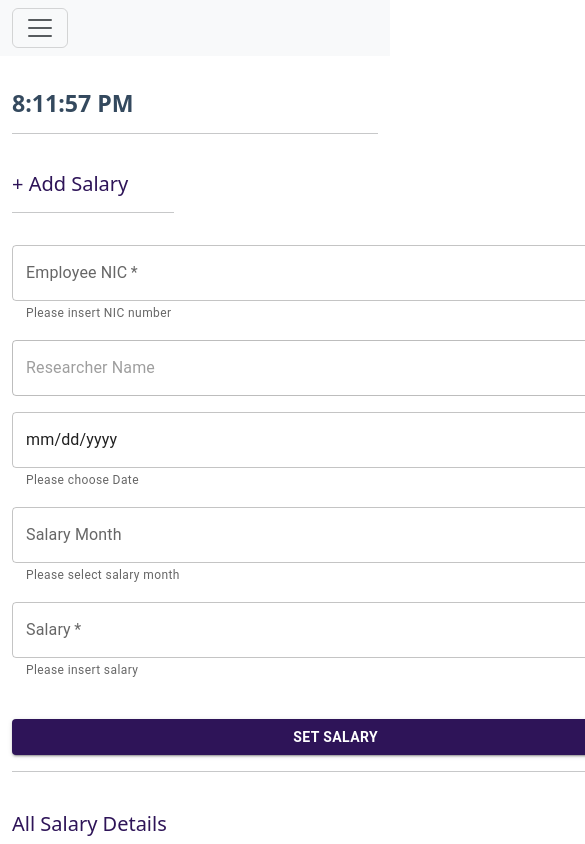
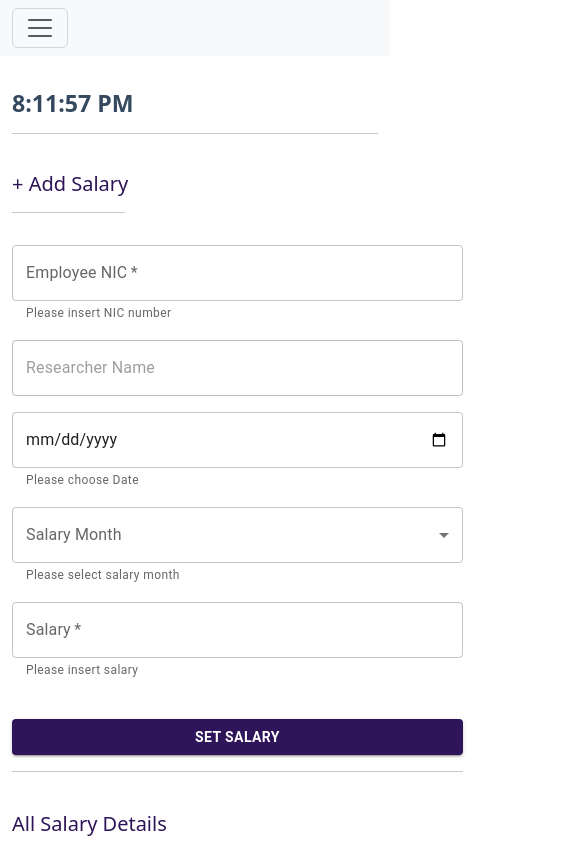
Before and after one commit to prashankulathunga/RFIAS, a React (Vite) app in the folder RFIAS_V0.1/: page /salary in a window 390 px wide. Shown: the top 844 px of the page, 585 px wide, since content can reach past the window. Built offline with nearby package versions, Linux system fonts and the light colour scheme.

Commit message:
completed design and responsive commit

```diff
--- a/RFIAS_V0.1/src/App.css
+++ b/RFIAS_V0.1/src/App.css
@@ -33,7 +33,7 @@
     margin-top: 36px;
     box-shadow: 2px 2px 6px gainsboro;
     border-radius: 2px;
-    border-color: gainsboro!important;
+    border-color: gainsboro !important;
 }
 
 .chart-text > h5 {
@@ -41,7 +41,8 @@
     font-weight: 500;
     color: #2E1458;
 }
-.chart-progess-text > h5{
+
+.chart-progess-text > h5 {
     margin: 38px 8px;
     font-weight: 650;
     color: #34495e;
@@ -142,36 +143,72 @@
     font-weight: 500;
     color: #2E1458;
 }
-.table-outer>.table {
+
+.table-outer > .table {
     overflow-x: auto;
 }
 
-.table-wrapper{
+.table-wrapper {
     overflow-x: auto;
+}
+
+.container {
+    max-width: 1536px;
+    margin-left: auto;
+    margin-right: auto;
+    padding-left: 0.5rem;
+    padding-right: 0.5rem;
 }
 
 
 
+/* ============== media query =============== */
 
+@media (max-width: 1536px) {
 
+    .container {
+        max-width: 1280px;
+    }
+}
 
+@media (max-width: 1280px) {
 
-
-
-
-
-
-
-
-
-
-
-/*
-@media screen and (max-width:1211px) {
-
-    .table-wrapper{
-        overflow-x: scroll;
+    .container {
+        max-width: 1024px;
     }
 
+}
 
-}*/
+@media (max-width: 1024px) {
+
+    .container {
+        max-width: 768px;
+    }
+
+}
+
+@media (max-width: 768px) {
+
+    .container {
+        max-width: 640px;
+    }
+
+}
+
+@media (max-width: 640px) {
+
+    .container {
+        max-width: 475px;
+    }
+
+}
+
+@media (max-width: 475px) {
+
+    .container {
+        width: 100%;
+    }
+
+}
+
+/* ============== media query =============== */
```
